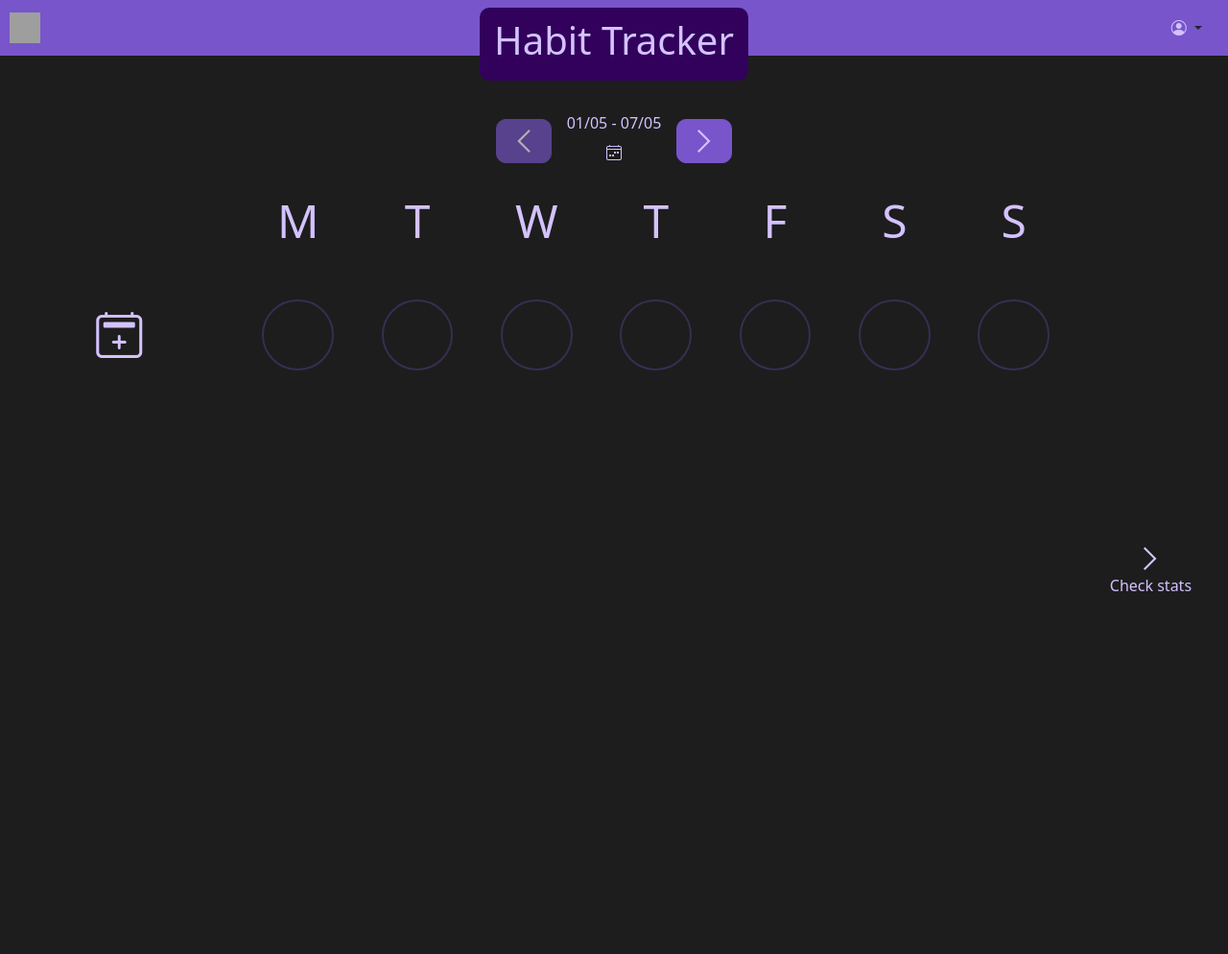
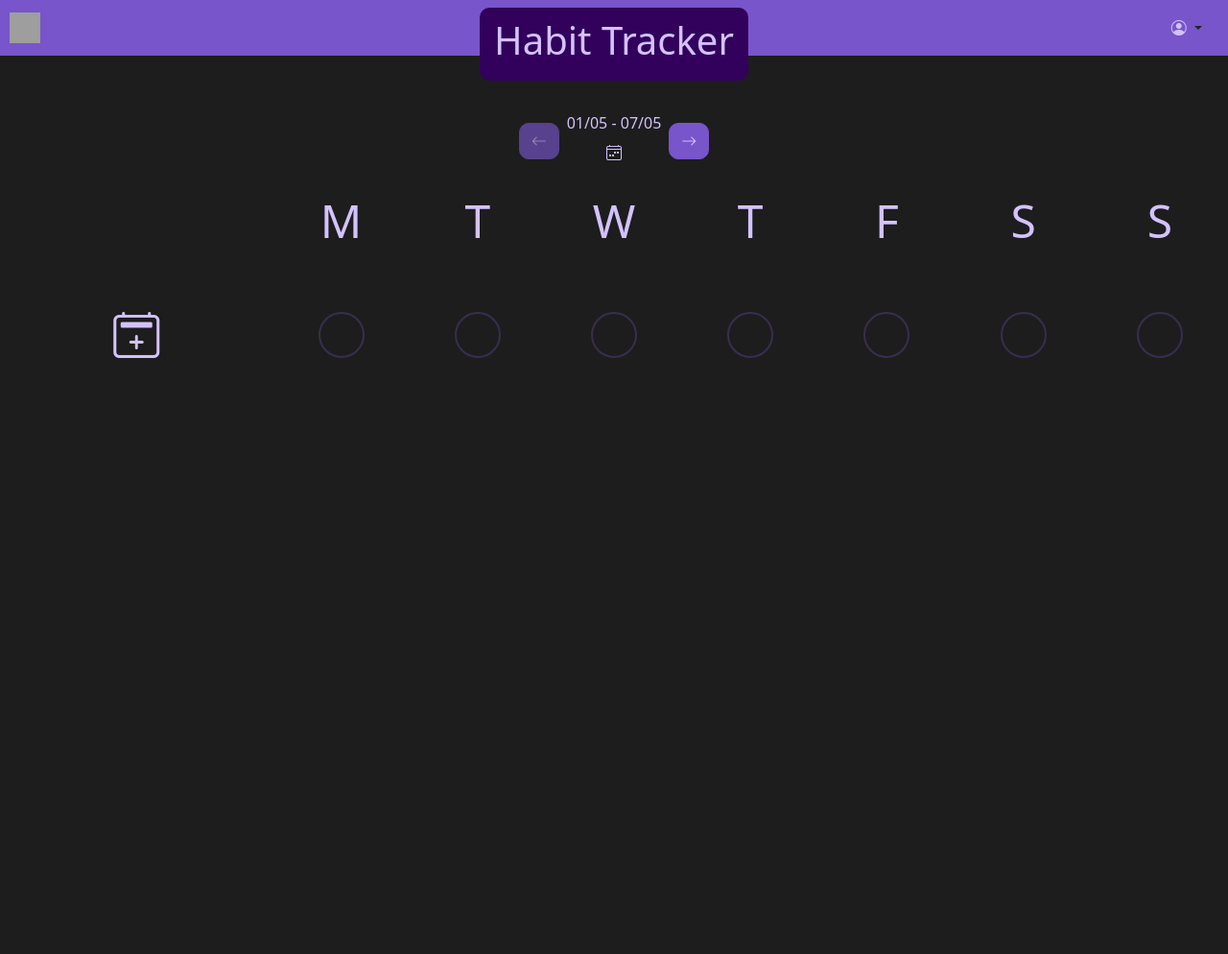
Before and after one commit to medina325/cs50-final-project-habit-tracker, a Django app: page / in a window 1280 px wide. Shown: the whole page at 96% size. After the commit the page ends 373 px from the top, so only its background shows below. Run offline with Django 4.2, Linux system fonts and the light colour scheme; the visitor is signed in with stand-in values (Sample User, id 1); data that the repository does not hold is empty; some libraries are stand-ins or nearby versions; grey boxes are pictures that could not be loaded.

Commit message:
Adequando frontend

```diff
--- a/habit_tracker/static/habit_tracker/css/partials/index.css
+++ b/habit_tracker/static/habit_tracker/css/partials/index.css
@@ -18,26 +18,20 @@
     margin-inline: auto;
     align-items: center;
 
-    gap: 1rem;
+    gap: 0.5rem;
 }
 
 .week-scroller {
     border-radius: 10px;
 }
 
-#habits-tracker-flex-container {
-    display: flex;
-    flex-wrap: wrap;
-    margin-top: 1rem;
-}
-
-.habits-tracker-grid-container {
+/* .habits-tracker-grid-container {
     flex-basis: 0;
     flex-grow: 999;
-    /* border: 1px solid var(--color-background-dark-2); */
-}
+    border: 1px solid var(--color-background-dark-2);
+} */
 
-#check-stats-sidebar {
+/* #check-stats-sidebar {
     flex-basis: 10rem;
     flex-grow: 1;
     min-height: 100vh;
@@ -46,23 +40,12 @@
     justify-content: center;
     align-items: center;
 
-    /* border: 1px solid var(--color-background-dark-3); */
-}
-
-#check-stats-sidebar > div {
-    display: flex;
-    justify-content: center;
-    align-items: center;
-    flex-direction: column;
-}
-
-img[src $= "svg"] {
-    width: 2rem;
-    height: 2rem;
-}
+    border: 1px solid var(--color-background-dark-3);
+} */
 
 /* Habit tracker's grid */
 #habits-tracker-grid {
+    margin-top: 1rem;
     display: grid;
     grid-template-columns: 2fr repeat(7, 1fr);
     row-gap: 20px;
@@ -85,7 +68,7 @@ img[src $= "svg"] {
     padding-inline: 15px;
     min-width: -webkit-fill-available;
     border-radius: 25px;
-    font-size: 50px;
+    font-size: 2rem;
 }
 
 .habit-column:hover {
@@ -94,9 +77,6 @@ img[src $= "svg"] {
     transition: all 500ms ease;
 }
 
-.hover-habit {
-    display: none;
-}
 
 .habit-name {
     grid-row-start: 1;
@@ -107,6 +87,10 @@ img[src $= "svg"] {
     color: rgba(255, 255, 255, 0.1);
     grid-row-start: 1;
     grid-column-start: 1;
+}
+
+.hover-habit {
+    display: none;
 }
 
 .habit-column:hover > .hover-habit {
@@ -126,27 +110,19 @@ img[src $= "svg"] {
     background-color: var(--color-background-dark-2);
 }
 
-.fixed-aspect-ratio-circle {
-    cursor: pointer;
-}
-
 /* Fixed aspect ratio circle trick */
-.flex-circle-container {
+.tracking-unit-container {
     display: flex;
     justify-content: center;
     align-items: center;
 }
 
-.fixed-aspect-ratio-circle::before {
-    content: '';
-    display: block;
-    padding-bottom: 100%;
-}
+.tracking-unit {
+    width: 3rem;
+    height: 3rem;
+    border: 2px solid var(--color-background-dark-2);
 
-.fixed-aspect-ratio-circle {
-    width: 60%;
-    border-radius: 50%;
-    border: 2px solid var(--color-background-dark-2);
+    cursor: pointer;
 }
 
 /* New habit modal */
--- a/habit_tracker/static/habit_tracker/css/partials/navbar.css
+++ b/habit_tracker/static/habit_tracker/css/partials/navbar.css
@@ -8,6 +8,6 @@
 }
 
 .logo {
-    width: 3rem;
-    height: 3rem;
+    width: 2rem;
+    height: 2rem;
 }
--- a/habit_tracker/templates/habit_tracker/index.html
+++ b/habit_tracker/templates/habit_tracker/index.html
@@ -25,7 +25,7 @@
     {% else %}
       <a href="?week=1" class="week-scroller btn btn-success disabled" tabindex="-1" aria-disabled="true">
     {% endif %}
-        <img src="{% static 'habit_tracker/images/icons/anchor-left-arrow-caret-svgrepo-com.svg' %}" alt="Previous week">
+        <i class="bi bi-arrow-left"></i>
       </a>
     <div id="week-range">
       <div>
@@ -44,12 +44,10 @@
     {% else %}
       <a href="?week={{ week.paginator.num_pages }}" class="week-scroller btn btn-success disabled" tabindex="-1" aria-disabled="true">
     {% endif %}
-        <img src="{% static 'habit_tracker/images/icons/anchor-right-arrow-caret-svgrepo-com.svg' %}" alt="Previous week">
+        <i class="bi bi-arrow-right"></i>
       </a>
   </div>
 
-  <div id="habits-tracker-flex-container">
-    <div class="habits-tracker-grid-container">
   <div id="habits-tracker-grid">
 
     {% with 'M T W T F S S' as weekdays %}
@@ -59,22 +57,26 @@
       {% endfor %}
 
       {% for habit in habits %}
+          <form id="delete-{{ habit.id }}" action="{% url 'delete_habit' habit.id %}" method="post" style="display: none;">
+            {% csrf_token %}
+            <input type="hidden" name="redirect" value="{{ request.path }}">
+          </form>
           <div class="habit-column">
-              <div class="habit-name">
+            <div class="habit-name" data-habit="{{ habit.name }}">
               {{ habit.name }}
             </div>
             <div class="hover-habit">
-                <button type="button" class="btn btn-dark edit-habit" data-habit="{{ habit.name }}" data-bs-toggle="modal" data-bs-target="#editHabitModal">
-                  <i class="bi bi-pencil-square" style="font-size: 2rem; color: var(--color-background-dark-2);"></i>
+              <button type="button" class="btn btn-dark border" data-role="update-habit" data-habit="{{ habit.name }}" data-bs-toggle="modal" data-bs-target="#updateHabitModal">
+                <i class="bi bi-pencil-square" style="color: var(--color-background-dark-2);"></i>
               </button>
-                <button type="button" class="btn btn-dark">
-                  <i class="bi bi-trash3" style="font-size: 2rem; color: red;"></i>
+                <button form="delete-{{ habit.id }}" type="submit" class="btn btn-dark border" data-habit="{{ habit.id }}">
+                  <i class="bi bi-trash3" style="color: red;"></i>
                 </button>
             </div>
           </div>
           {% for day in week %}
-              <div class="flex-circle-container">
-                <div class="fixed-aspect-ratio-circle {% if day.month != month %}disabled{% endif %}" data-habit-name="{{ habit.name }}" data-tracking-date="{{ day | date:'c' }}" data-state="{% if day in habit.tracked_dates %}tracked{% else %}notTracked{% endif %}"></div>
+            <div class="tracking-unit-container">
+              <div class="tracking-unit rounded-circle {% if day.month != month %}disabled{% endif %}" data-habit="{{ habit.name }}" data-tracking-date="{{ day | date:'c' }}" data-state="{% if day in habit.tracked_dates %}tracked{% else %}notTracked{% endif %}"></div>
             </div>
           {% endfor %}
       {% endfor %}
@@ -85,37 +87,27 @@
         </button>
       </div>
       {% for _ in week %}
-            <div class="flex-circle-container">
-              <div class="fixed-aspect-ratio-circle disabled"></div>
+        <div class="tracking-unit-container">
+          <div class="tracking-unit rounded-circle disabled"></div>
         </div>
       {% endfor %}
     {% endwith %}
 
   </div>
-    </div>
-
-    <div id="check-stats-sidebar">
-      <div>
-        <img src="{% static 'habit_tracker/images/icons/anchor-right-arrow-caret-svgrepo-com.svg' %}" alt="Previous week">
-        <div>Check stats</div>
-      </div>
-    </div>
-
-  </div>
 
   <!-- Modals -->
 
-  <div class="modal fade" id="editHabitModal" tabindex="-1" aria-labelledby="editHabitModalLabel" aria-hidden="true">
+  <div class="modal fade" id="updateHabitModal" tabindex="-1" aria-labelledby="updateHabitModalLabel" aria-hidden="true">
     <div class="modal-dialog modal-dialog-centered">
       <div class="modal-content">
 
         <div class="modal-header">
-          <h1 class="modal-title fs-5" id="editHabitModalLabel">Edit your habit</h1>
+          <h1 class="modal-title fs-5" id="updateHabitModalLabel">Edit your habit</h1>
           <button type="button" class="btn-close" data-bs-dismiss="modal" aria-label="Close"></button>
         </div>
 
         <div class="modal-body">
-          <form id="edit-habit-form">
+          <form id="update-habit-form">
             {% csrf_token %}
             <input type="hidden" value="{{ year }}" name="year">
             <input type="hidden" value="{{ month }}" name="month">
@@ -123,8 +115,8 @@
             <div class="row">
 
               <div class="col">
-                <label for="input-edit-habit-name" class="form-label">Habit name</label>
-                <input id="input-edit-habit-name" type="text" class="form-control" aria-label="Habit name" required>
+                <label for="input-update-habit-name" class="form-label">Habit name</label>
+                <input id="input-update-habit-name" type="text" class="form-control" aria-label="Habit name" required>
               </div>
 
               <div class="col">
@@ -150,7 +142,7 @@
         </div>
 
         <div class="modal-footer">
-          <button id="edit-habit-submit-btn" type="button" class="btn btn-success" autocomplete="off">Save habit</button>
+          <button id="update-habit-submit-btn" type="button" class="btn btn-success" autocomplete="off">Save habit</button>
         </div>
 
       </div>
@@ -280,8 +272,9 @@
     <div id="habit-toast-success" class="toast hide text-white bg-dark w-100" role="alert" aria-live="assertive" aria-atomic="true">
       <div class="toast-body border border-2 border-success rounded">
         <div class="d-flex justify-content-center align-items-center gap-1">
+          <i class="bi bi-check-lg"></i>
           <span id="habit-toast-success__message"></span>
-          <button type="button" class="btn-close btn-close-white" data-bs-dismiss="toast" aria-label="Close"></button>
+          <!-- <button type="button" class="btn-close btn-close-white" data-bs-dismiss="toast" aria-label="Close"></button> -->
         </div>
       </div>
     </div>
@@ -292,8 +285,8 @@
     <div id="habit-toast-fail" class="toast hide text-white bg-dark w-100" role="alert" aria-live="assertive" aria-atomic="true">
       <div class="toast-body border border-2 border-danger rounded">
         <div class="d-flex justify-content-center align-items-center gap-1">
+          <i class="bi bi-x-lg"></i>
           <span id="habit-toast-fail__message"></span>
-          <button type="button" class="btn-close btn-close-white" data-bs-dismiss="toast" aria-label="Close"></button>
         </div>
       </div>
     </div>
```
Lines whose indentation alone changed are shown as unchanged.
